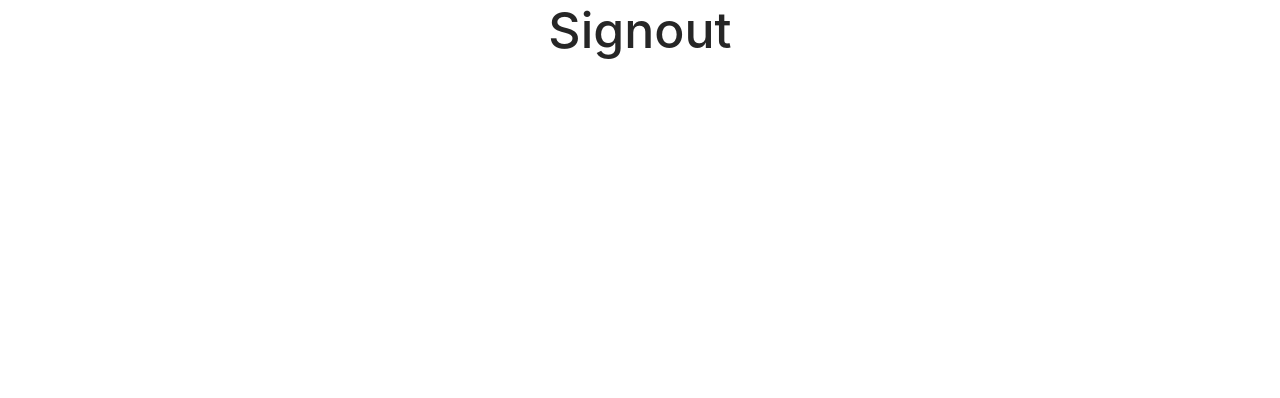
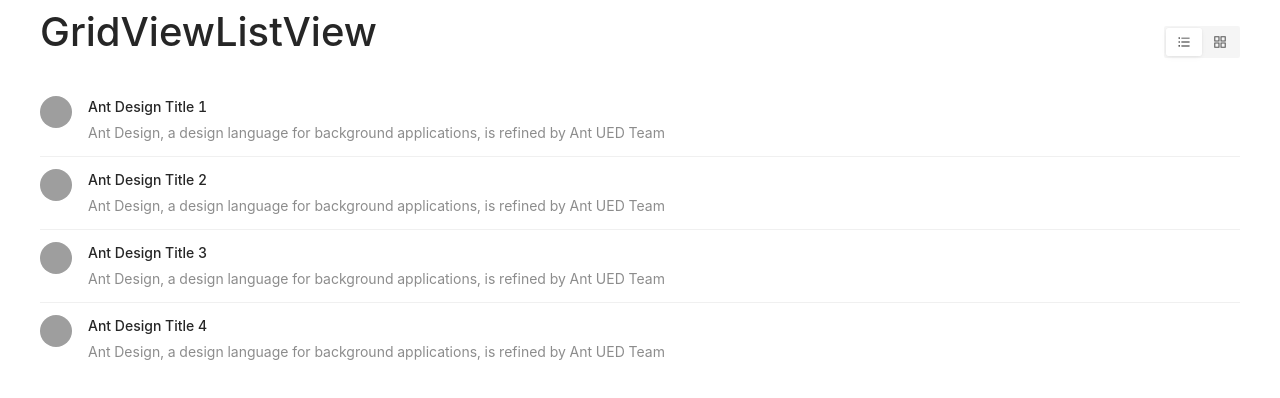
Before and after one commit to Zeeshnhmd/react-practice, a React (Create React App) app: page / in a window 1280 px wide. Shown: the top 398 px of the page. Built offline with nearby package versions, Linux system fonts and the light colour scheme; grey boxes are pictures that could not be loaded.

Commit message:
gridviewListview

```diff
--- a/src/App.css
+++ b/src/App.css
@@ -1,5 +1,12 @@
+* {
+	box-sizing: border-box;
+	margin: 0;
+	padding: 0;
+}
 .App {
-	text-align: center;
+	max-width: 1240px;
+	margin: auto;
+	padding: 0 20px;
 }
 .search {
 	padding: 10px;
--- a/src/App.js
+++ b/src/App.js
@@ -13,6 +13,7 @@
 import CollapseLayout from './AntDesign/Layout/CollapseLayout';
 
 import Contents from './AntDesign/Contents';
+import ListViewGridView from './ListViewGridView/ListViewGridView';
 
 function App() {
 	const [query, setQuery] = useState('');
@@ -60,7 +61,8 @@
 			{/* <ReactPagination /> */}
 			{/* <ReducerHook /> */}
 			{/* <CollapseLayout /> */}
-			<Contents />
+			{/* <Contents /> */}
+			<ListViewGridView />
 		</div>
 	);
 }
--- /dev/null
+++ b/src/ListViewGridView/GridView/GridView.jsx
@@ -0,0 +1,49 @@
+import React from 'react';
+import './GridView.css';
+import { Card, List } from 'antd';
+
+const GridView = () => {
+	const data = [
+		{
+			title: 'Title 1',
+		},
+		{
+			title: 'Title 2',
+		},
+		{
+			title: 'Title 3',
+		},
+		{
+			title: 'Title 4',
+		},
+		{
+			title: 'Title 5',
+		},
+		{
+			title: 'Title 6',
+		},
+	];
+	return (
+		<div>
+			<List
+				grid={{
+					gutter: 16,
+					xs: 1,
+					sm: 2,
+					md: 4,
+					lg: 4,
+					xl: 6,
+					xxl: 3,
+				}}
+				dataSource={data}
+				renderItem={(item) => (
+					<List.Item>
+						<Card title={item.title}>Card content</Card>
+					</List.Item>
+				)}
+			/>
+		</div>
+	);
+};
+
+export default GridView;
--- /dev/null
+++ b/src/ListViewGridView/ListView/ListView.jsx
@@ -0,0 +1,40 @@
+import React from 'react';
+import { Avatar, List } from 'antd';
+import './ListView.css';
+
+const ListView = () => {
+	const data = [
+		{
+			title: 'Ant Design Title 1',
+		},
+		{
+			title: 'Ant Design Title 2',
+		},
+		{
+			title: 'Ant Design Title 3',
+		},
+		{
+			title: 'Ant Design Title 4',
+		},
+	];
+	return (
+		<div>
+			{' '}
+			<List
+				itemLayout="horizontal"
+				dataSource={data}
+				renderItem={(item) => (
+					<List.Item>
+						<List.Item.Meta
+							avatar={<Avatar src="https://joeschmoe.io/api/v1/random" />}
+							title={<a href="https://ant.design">{item.title}</a>}
+							description="Ant Design, a design language for background applications, is refined by Ant UED Team"
+						/>
+					</List.Item>
+				)}
+			/>
+		</div>
+	);
+};
+
+export default ListView;
--- /dev/null
+++ b/src/ListViewGridView/ListViewGridView.css
@@ -0,0 +1,8 @@
+.navbar {
+	display: flex;
+	justify-content: space-between;
+	align-items: center;
+}
+/* h1 {
+	margin-bottom: 0;
+} */
--- /dev/null
+++ b/src/ListViewGridView/ListViewGridView.jsx
@@ -0,0 +1,48 @@
+import React from 'react';
+import { useState } from 'react';
+import GridView from './GridView/GridView';
+import ListView from './ListView/ListView';
+import { AppstoreOutlined, BarsOutlined } from '@ant-design/icons';
+import { Segmented } from 'antd';
+import './ListViewGridView.css';
+
+const ListViewGridView = () => {
+	const [list, setList] = useState(false);
+
+	const changeLayout = () => {
+		setList(!list);
+	};
+
+	return (
+		<>
+			<div className="navbar">
+				<h1>GridViewListView</h1>
+				<Segmented
+					onChange={changeLayout}
+					defaultValue="List"
+					options={[
+						{
+							value: 'List',
+							icon: <BarsOutlined />,
+						},
+						{
+							value: 'Kanban',
+							icon: <AppstoreOutlined />,
+						},
+					]}
+				/>
+				{/* <div>
+					<div onChange={changeLayout}>
+						<BarsOutlined />
+					</div>
+					<div onChange={changeLayout}>
+						<AppstoreOutlined />
+					</div>
+				</div> */}
+			</div>
+			<div>{list ? <GridView /> : <ListView />}</div>
+		</>
+	);
+};
+
+export default ListViewGridView;
```
Also changed, not shown: src/ListViewGridView/GridView/GridView.css (added), src/ListViewGridView/ListView/ListView.css (added).
